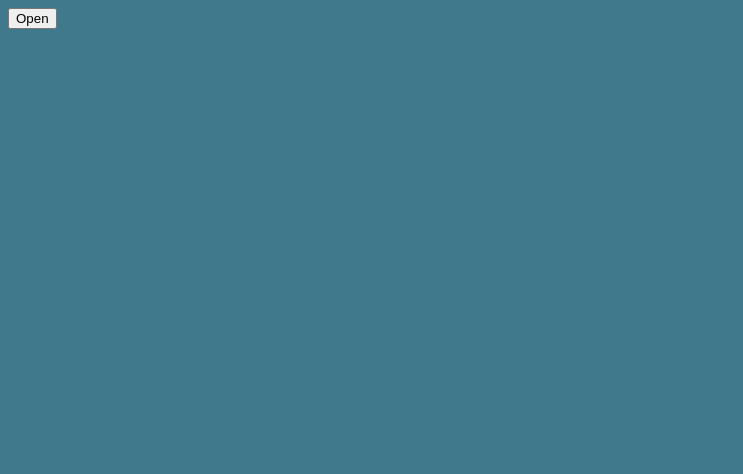
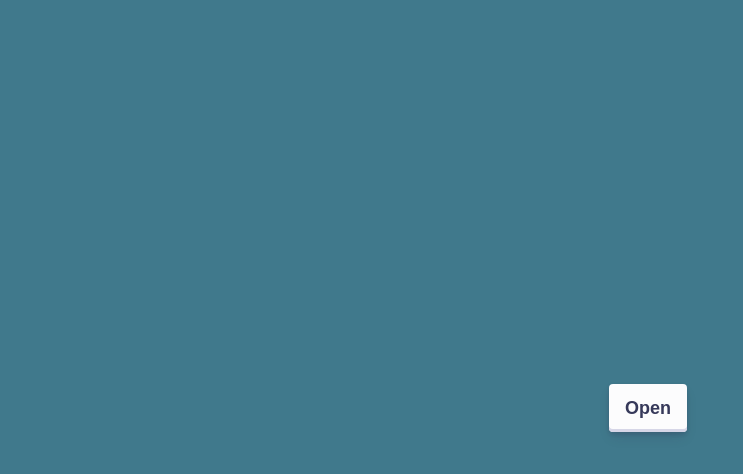
Before and after one commit to Cristian-Vieira/How-to-Create-Element-HTML-Draggable, a plain HTML site: page index.html in a window 1280 px wide. Shown: the whole page, without its empty margins (0-743 px from the left). Drawn offline with Linux system fonts and the light colour scheme.

Commit message:
Update
- Tornei o div oculto que abre ao apertar botão "Open"
- Add close button para fechar o div
- Add button styles

```diff
--- a/index.html
+++ b/index.html
@@ -9,8 +9,7 @@
 </head>
 
 <body>
-
-    <button id="openBtn" >Open</button>
+    <div id="openDiv"><button id="openBtn">Open</button></div>
 
 
     <div id="divBackground">
--- a/scripts/mainScript.js
+++ b/scripts/mainScript.js
@@ -1,3 +1,8 @@
+  // Open/close modal
+document.getElementById('openBtn').onclick = () => document.getElementById('divBackground').style.display = 'block'
+document.getElementById('closeBtn').onclick = () => document.getElementById('divBackground').style.display = 'none'
+
+
  // Chamando função main com elemento que queremos tornar arrastavel como parametro
  mainFunction(document.getElementById("conteudo"))
 
@@ -45,7 +50,3 @@ function mainFunction(elemento){
     document.onmousemove = null;
     }
 }
-
-// Open/close modal
-    document.getElementById('openBtn').onclick = () => document.getElementById('divBackground').style.display = 'block'
-    document.getElementById('closeBtn').onclick = () => document.getElementById('divBackground').style.display = 'none'
--- a/styles/mainStyle.css
+++ b/styles/mainStyle.css
@@ -19,14 +19,14 @@ body {
 }
 
 #conteudo {
-    border: 2px solid black;
+    border: 2px solid rgba(0, 0, 0, 0.699);
     border-radius: 10px;
     padding: 5px;
     text-align: center;
     position: absolute;
     background-color: #006484;
     font-weight: bolder;
-    color: #ffffff;
+    color: #ffffffc4;
 }
 
 #header {
@@ -36,25 +36,80 @@ body {
     cursor: move;
     font-size: 20px;
     font-weight: bolder;
-    background-color: rgba(175, 173, 173, 0.637);
-    color: #000;
+    background-color: rgba(175, 173, 173, 0.678);
+    color: #000000d2;
 }
 
-#close{
+#close {
     display: flex;
     width: 100%;
     justify-content: flex-end;
-    height: 30px ;
+    height: 30px;
 }
 
-#closeBtn{
-
-    font-size: 30px;
+#closeBtn {
+    font-size:  30px;
     color: red;
-    cursor:pointer;
+    cursor: pointer;
 }
 
-#closeBtn:hover{
-color: rgb(109, 4, 4);
+#closeBtn:hover {
+    color: rgb(109, 4, 4);
+}
 
+#openDiv {
+    position: fixed;
+    display: flex;
+    align-items: center;
+    justify-content: center;
+    width: 100%;
+    height: 100%;
 }
+
+
+
+button {
+    align-items: center;
+    appearance: none;
+    background-color: #FCFCFD;
+    border-radius: 4px;
+    border-width: 0;
+    box-shadow: rgba(45, 35, 66, 0.2) 0 2px 4px, rgba(45, 35, 66, 0.15) 0 7px 13px -3px, #D6D6E7 0 -3px 0 inset;
+    box-sizing: border-box;
+    color: #36395A;
+    cursor: pointer;
+    display: inline-flex;
+    font-family: Arial, Helvetica, sans-serif;
+    height: 48px;
+    justify-content: center;
+    line-height: 1;
+    list-style: none;
+    overflow: hidden;
+    padding-left: 16px;
+    padding-right: 16px;
+    position: relative;
+    text-align: left;
+    text-decoration: none;
+    transition: box-shadow .15s, transform .15s;
+    user-select: none;
+    -webkit-user-select: none;
+    touch-action: manipulation;
+    white-space: nowrap;
+    will-change: box-shadow, transform;
+    font-size: 18px;
+    font-weight: bold;
+}
+
+button:focus {
+    box-shadow: #D6D6E7 0 0 0 1.5px inset, rgba(45, 35, 66, 0.4) 0 2px 4px, rgba(45, 35, 66, 0.3) 0 7px 13px -3px, #D6D6E7 0 -3px 0 inset;
+}
+
+button:hover {
+    box-shadow: rgba(45, 35, 66, 0.3) 0 4px 8px, rgba(45, 35, 66, 0.2) 0 7px 13px -3px, #D6D6E7 0 -3px 0 inset;
+    transform: translateY(-2px);
+}
+
+button:active {
+    box-shadow: #D6D6E7 0 3px 7px inset;
+    transform: translateY(2px);
+}
```
